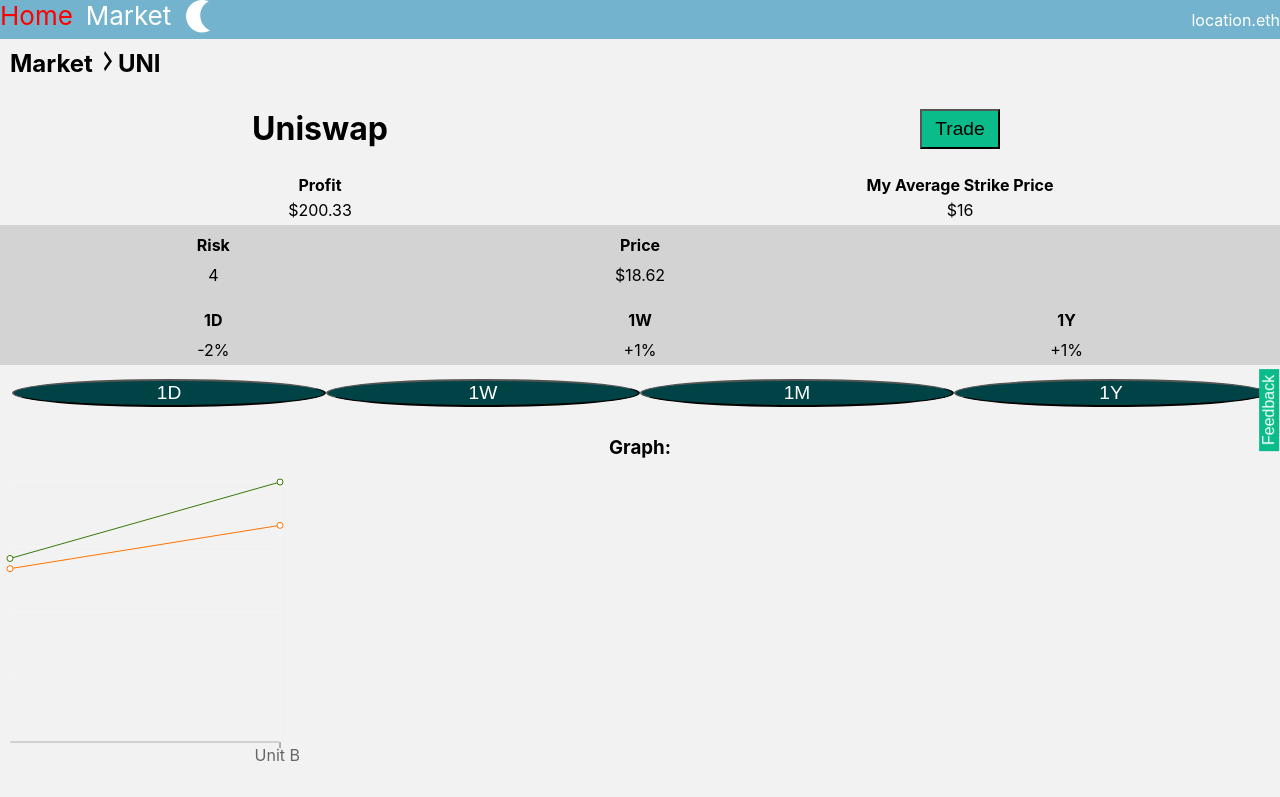
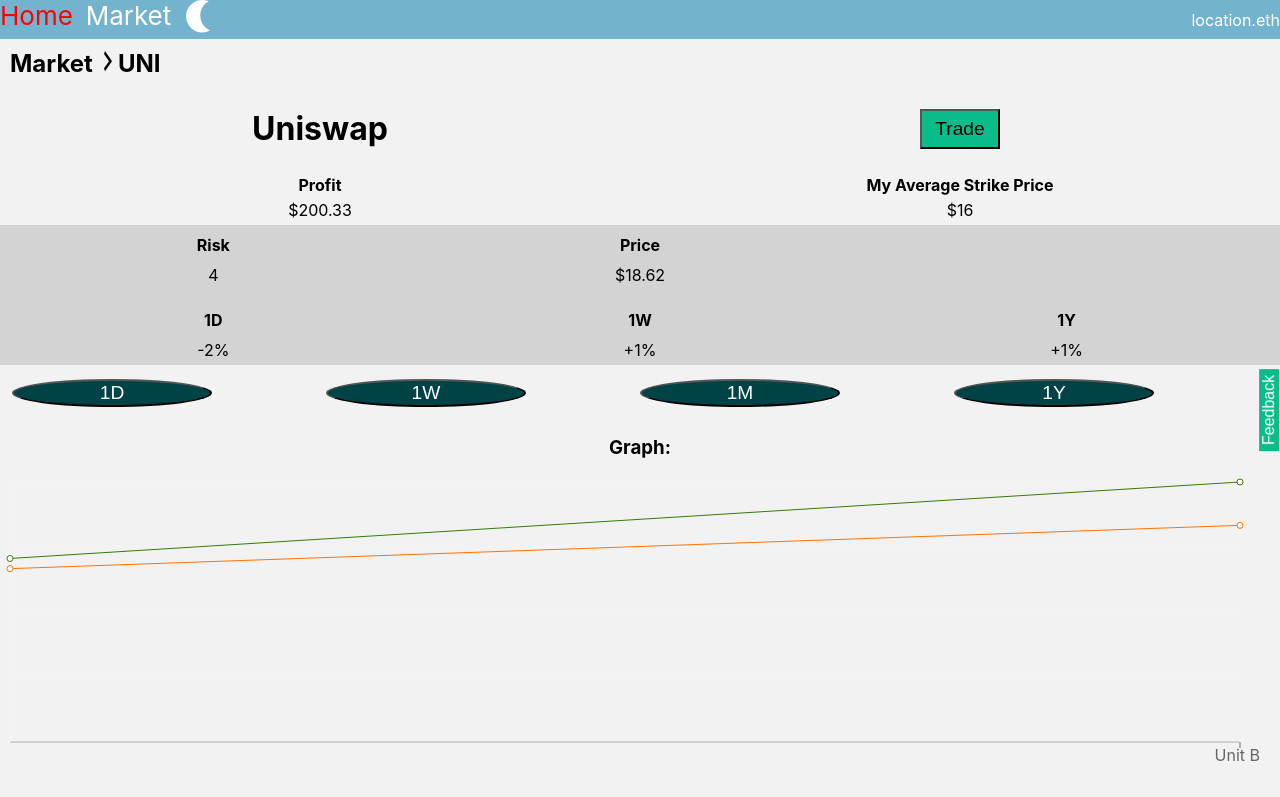
Before and after one commit to BjoernSag/FigmaReactTypeScriptMetamask, a React (Create React App) app: page /marked/UNI in a window 1280 px wide. Shown: the top 797 px of the page. Built offline with nearby package versions, Linux system fonts and the light colour scheme.

Commit message:
changed style a little to marketitem page

```diff
--- a/src/components/helperComponents/Graph.tsx
+++ b/src/components/helperComponents/Graph.tsx
@@ -6,7 +6,7 @@
 function Graph({data}: {data:any}) {
 
     return <LineChart
-    width={300}
+    width={window.innerWidth-20}
     height={300}
     data={data}
     margin={{ top: 5, right: 20, left: 10, bottom: 5 }}
--- a/src/components/pages/MarketItem.tsx
+++ b/src/components/pages/MarketItem.tsx
@@ -80,8 +80,7 @@
     margin: 4px 2px;
     text-align: center;
     text-decoration: none;
-
-  border: none;
+    border: none;
 
 `
 const TimeButton = styled.button`
@@ -89,6 +88,7 @@
 color:white;
 border-radius: 50%;
 background: #004346;
+max-width: 200px;
 `
 const Body = styled.div`
     margin: 0 10px;
```
